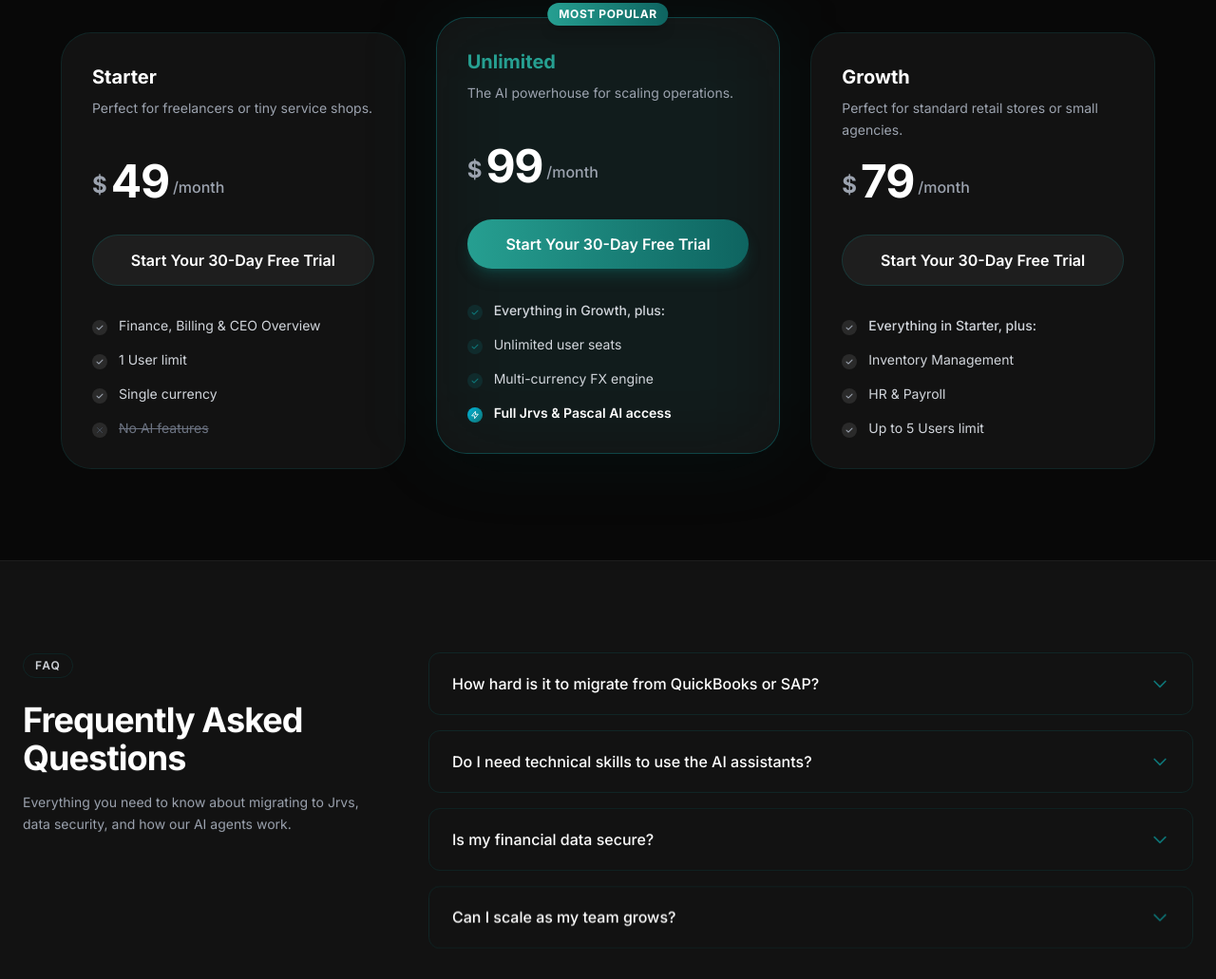
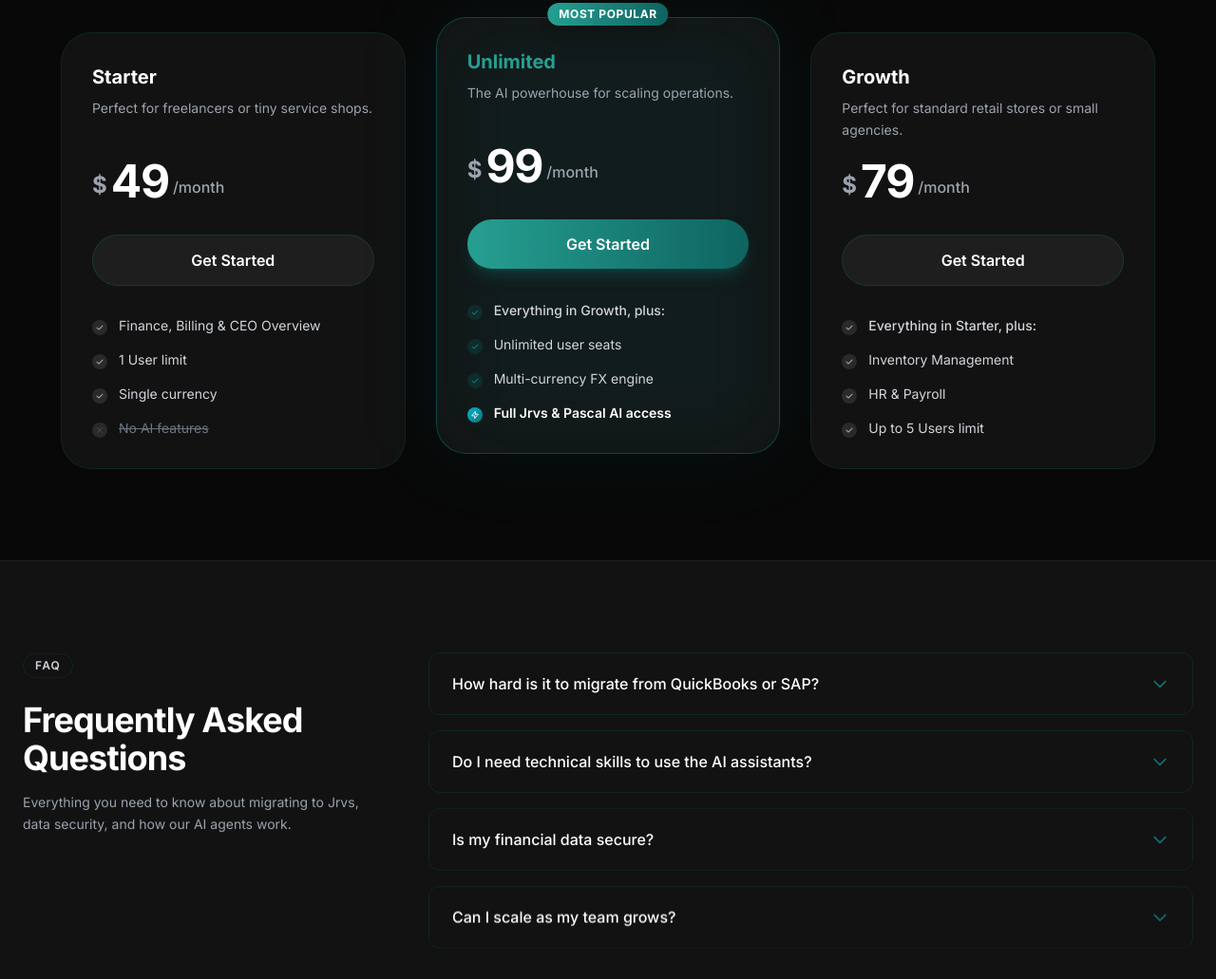
Before and after one commit to work-max/jrvsLandingV1, a plain HTML site: page index.html in a window 1280 px wide. Shown: the part 4744-5775 px from the top of the page at 95% size. Drawn offline with nearby package versions, Linux system fonts and the light colour scheme.

Commit message:
Update index.html pricing get started text fix
pricing get started text fix

```diff
--- a/index.html
+++ b/index.html
@@ -661,7 +661,7 @@
                 </div>
 
                 <a href="https://jrvserp.xyz/signup" data-i18n="pri.cta" class="block w-full py-3.5 px-6 bg-gray-50 dark:bg-white/5 hover:bg-[#0E7476]/5 dark:hover:bg-white/10 text-gray-900 dark:text-white font-semibold rounded-full text-center transition-all duration-300 mb-8 border border-[#0E7476]/30 dark:border-[#0E7476]/30">
-                    Start Your 30-Day Free Trial
+                    Get Started
                 </a>
 
                 <div class="space-y-4 mt-auto">
@@ -710,7 +710,7 @@
                 </div>
 
                 <a href="https://jrvserp.xyz/signup" data-i18n="pri.cta" class="block w-full py-3.5 px-6 bg-gradient-to-r from-[#269F91] to-[#0E6460] hover:from-[#218C80] hover:to-[#0A4D4A] text-white font-semibold rounded-full text-center transition-all duration-300 shadow-lg shadow-[#0E6460]/40 mb-8">
-                    Start Your 30-Day Free Trial
+                    Get Started
                 </a>
 
                 <div class="space-y-4 mt-auto">
@@ -752,7 +752,7 @@
                 </div>
 
                 <a href="https://jrvserp.xyz/signup" data-i18n="pri.cta" class="block w-full py-3.5 px-6 bg-gray-50 dark:bg-white/5 hover:bg-[#0E7476]/5 dark:hover:bg-white/10 text-gray-900 dark:text-white font-semibold rounded-full text-center transition-all duration-300 mb-8 border border-[#0E7476]/30 dark:border-[#0E7476]/30">
-                    Start Your 30-Day Free Trial
+                    Get Started
                 </a>
 
                 <div class="space-y-4 mt-auto">
@@ -1195,7 +1195,7 @@
         "pri.yr": "Annual",
         "pri.save": "Save 33%",
         "pri.perMo": "/month",
-        "pri.cta": "Start Your 30-Day Free Trial",
+        "pri.cta": "Get Started",
 
         // Starter Plan
         "pri.t1.name": "Starter",
@@ -1329,7 +1329,7 @@
         "pri.yr": "Annuel",
         "pri.save": "Économisez 33%",
         "pri.perMo": "/mois",
-        "pri.cta": "Démarrer l'essai de 30 jours",
+        "pri.cta": "Démarrer",
 
         // Starter Plan
         "pri.t1.name": "Démarrage",
```
